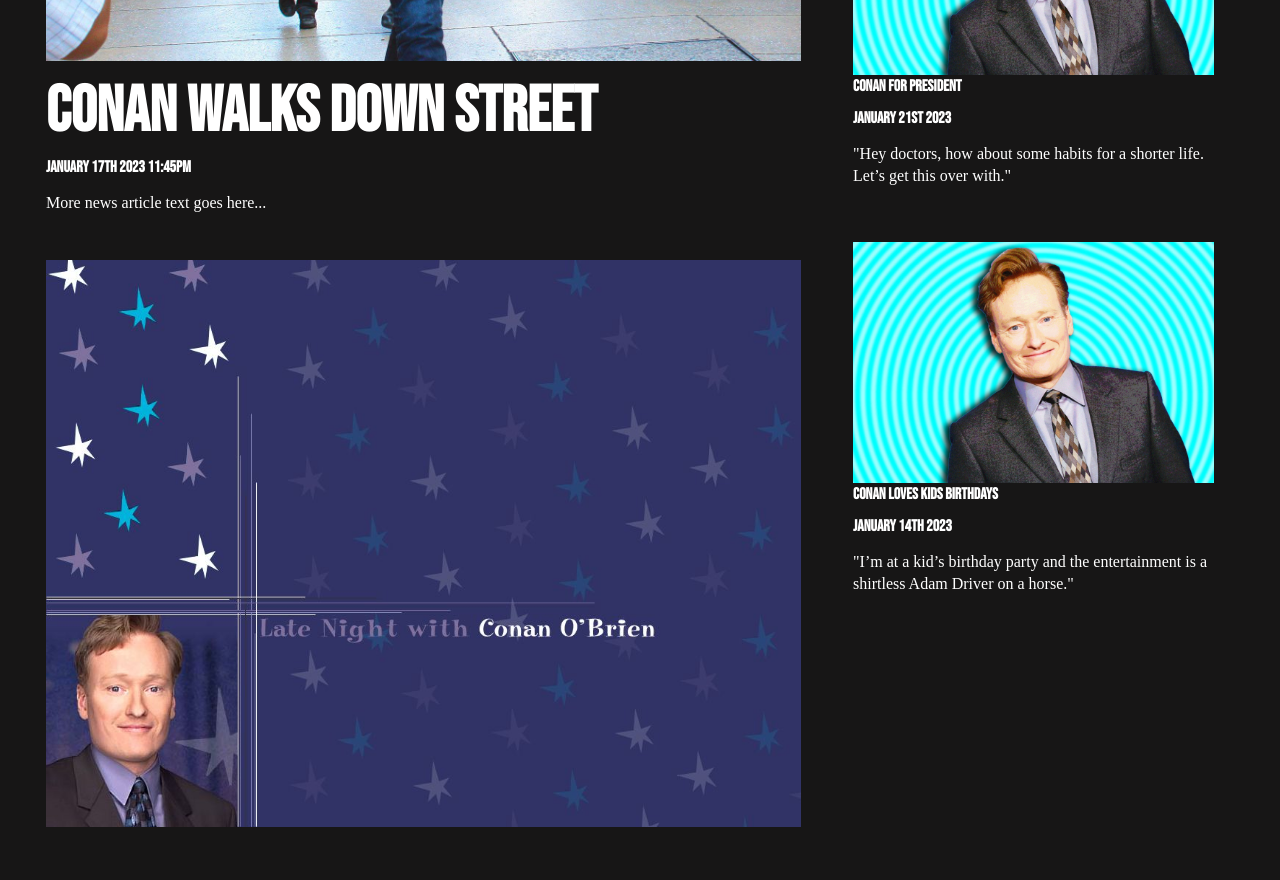
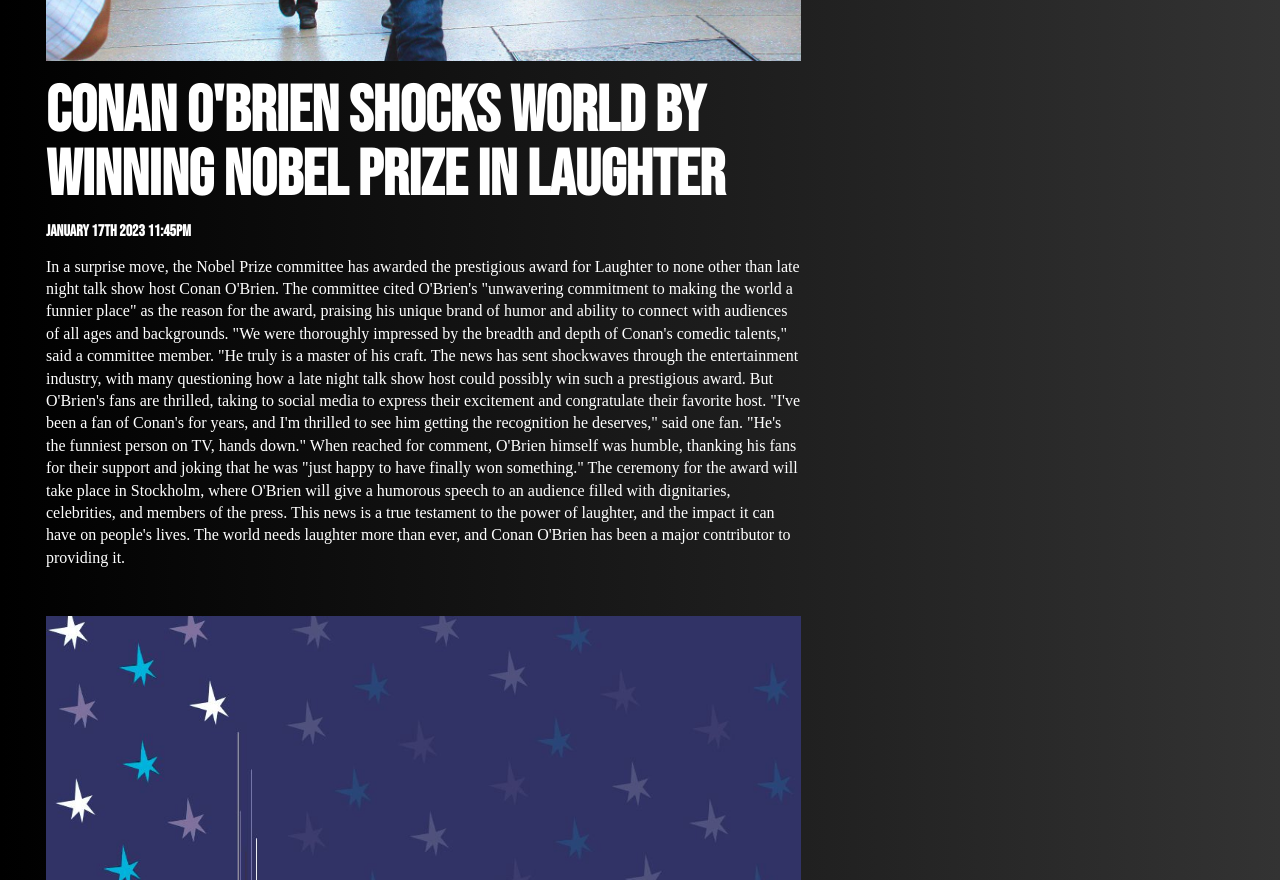
Before and after one commit to kaidawe/NewsArticle, a plain HTML site: page index.html in a window 1280 px wide. Shown: the part 2472-3352 px from the top of the page. Drawn offline with Linux system fonts and the light colour scheme.

Commit message:
added background color

```diff
--- a/index.html
+++ b/index.html
@@ -61,9 +61,15 @@
 
         <article class="article2">
           <img src="images/pretty-woman-conan.jpg" alt="Conan aticle2" class="thumbnail">
-          <h1>Conan walks down street</h1>
+          <h1>Conan O'Brien Shocks World by Winning Nobel Prize in Laughter</h1>
           <h4>January 17th 2023 11:45pm</h4>
-          <p>More news article text goes here...</p>
+          <p>In a surprise move, the Nobel Prize committee has awarded the prestigious award for Laughter to none other than late night talk show host Conan O'Brien.
+            The committee cited O'Brien's "unwavering commitment to making the world a funnier place" as the reason for the award, praising his unique brand of humor and ability to connect with audiences of all ages and backgrounds.
+            "We were thoroughly impressed by the breadth and depth of Conan's comedic talents," said a committee member. "He truly is a master of his craft.            The news has sent shockwaves through the entertainment industry, with many questioning how a late night talk show host could possibly win such a prestigious award. But O'Brien's fans are thrilled, taking to social media to express their excitement and congratulate their favorite host.
+            "I've been a fan of Conan's for years, and I'm thrilled to see him getting the recognition he deserves," said one fan. "He's the funniest person on TV, hands down."
+            When reached for comment, O'Brien himself was humble, thanking his fans for their support and joking that he was "just happy to have finally won something."
+            The ceremony for the award will take place in Stockholm, where O'Brien will give a humorous speech to an audience filled with dignitaries, celebrities, and members of the press.
+            This news is a true testament to the power of laughter, and the impact it can have on people's lives. The world needs laughter more than ever, and Conan O'Brien has been a major contributor to providing it.</p>
         </article>
 
         <div class="ad2">
--- a/styles/styles.css
+++ b/styles/styles.css
@@ -21,7 +21,7 @@ body {
 	max-width: 1800px;
 	padding: 0 30px;
 	margin: 0 auto;
-	background-color: rgb(23, 22, 22);
+	background: linear-gradient(to right, #000000, #333333);
 }
 
 /* Responsive Image Reset */
@@ -346,6 +346,7 @@ nav a:hover{
     .main-content {
         display: grid;
         grid-template-areas: "article1 article1  weather"
+                             "article1 article1  sidebar"
                              "ad1      ad1       sidebar"
                              "article2 article2  sidebar"
                              "ad2      ad2       sidebar";
```
